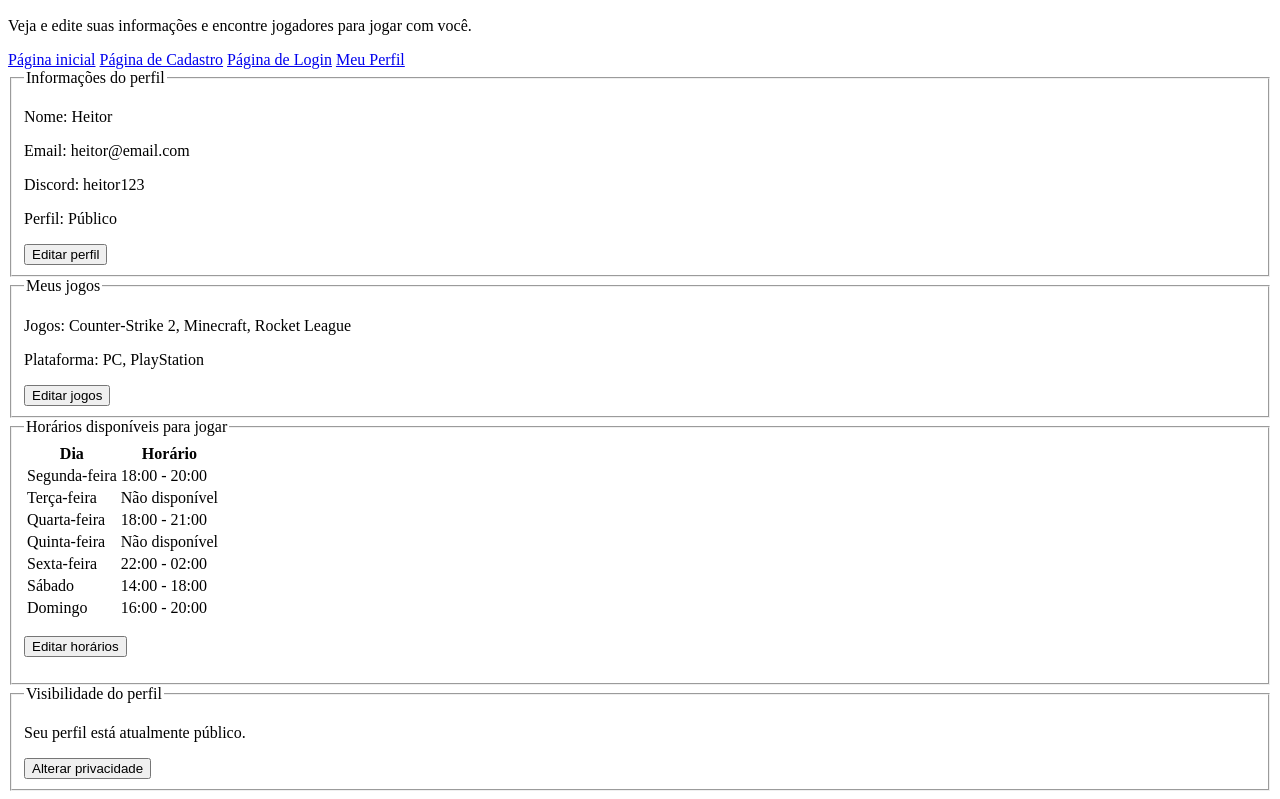
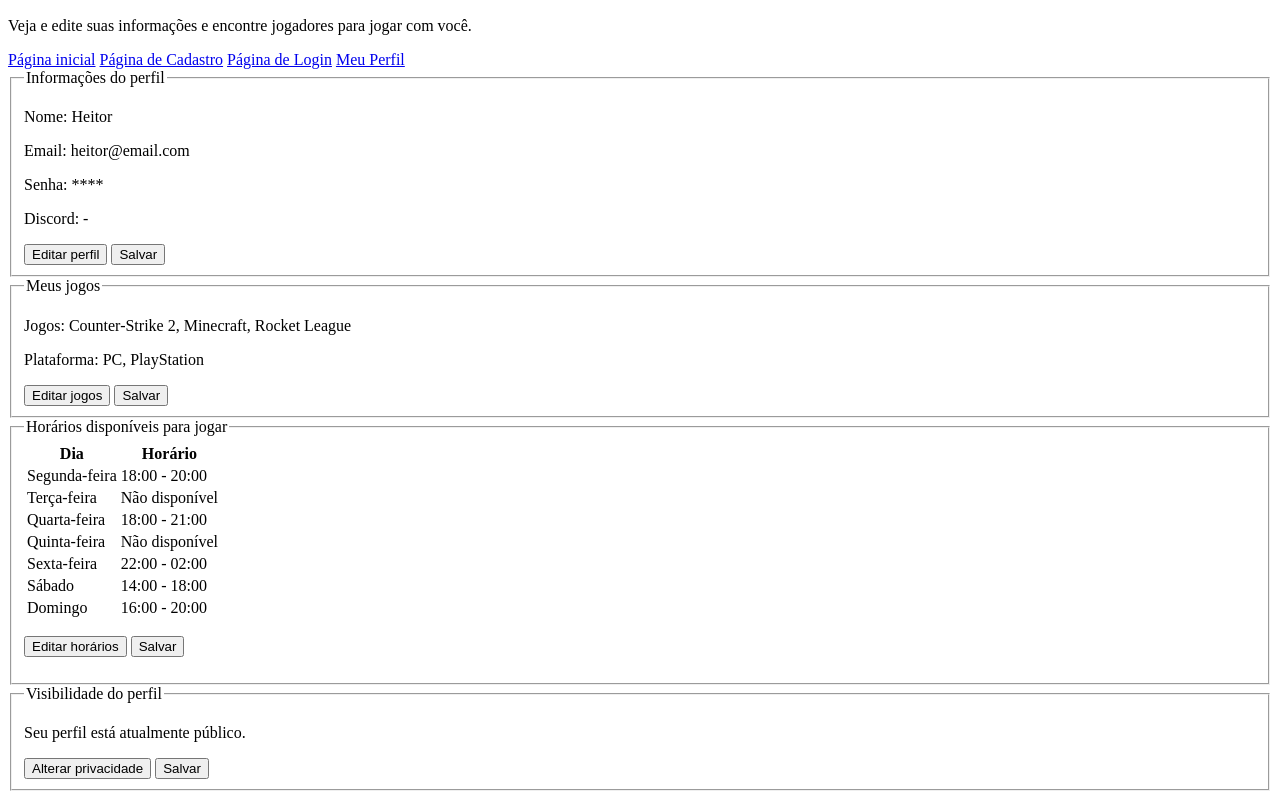
Before and after one commit to heitordornelasa-del/projeto-my-games, a plain HTML site: page perfil.html in a window 1280 px wide. Shown: the part 110-909 px from the top of the page. Drawn offline with Linux system fonts and the light colour scheme.

```diff
--- a/perfil.html
+++ b/perfil.html
@@ -32,11 +32,12 @@
 
             <p>Email: heitor@email.com</p>
 
-            <p>Discord: heitor123</p>
+            <p>Senha: ****</p>
 
-            <p>Perfil: Público</p>
+            <p>Discord: -</p>
 
             <button type="button">Editar perfil</button>
+            <button type="button">Salvar</button>
 
         </fieldset>
 
@@ -53,6 +54,7 @@
             </article>
 
             <button type="button">Editar jogos</button>
+            <button type="button">Salvar</button>
 
         </fieldset>
 
@@ -110,6 +112,7 @@
 
             <p>
                 <button type="button">Editar horários</button>
+                <button type="button">Salvar</button>
             </p>
 
         </fieldset>
@@ -121,6 +124,7 @@
             <p>Seu perfil está atualmente público.</p>
 
             <button type="button">Alterar privacidade</button>
+            <button type="button">Salvar</button>
 
         </fieldset>
 
```
